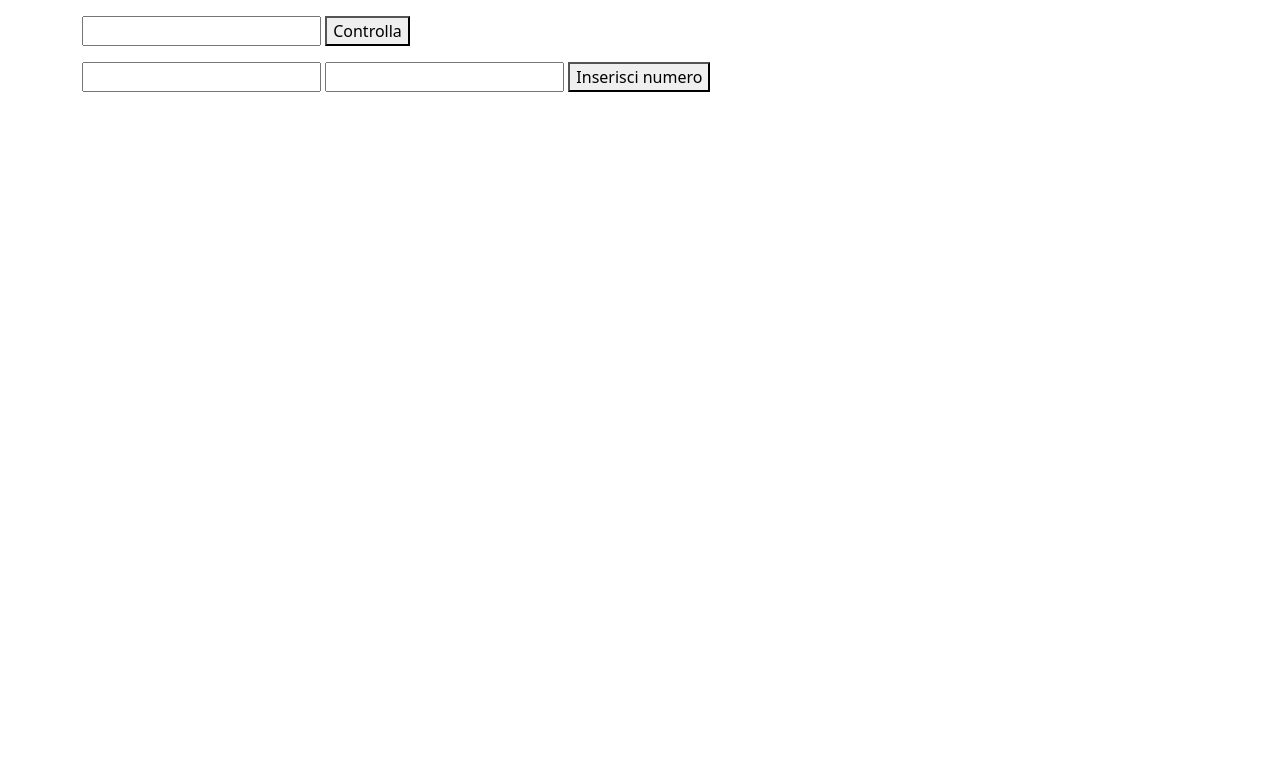
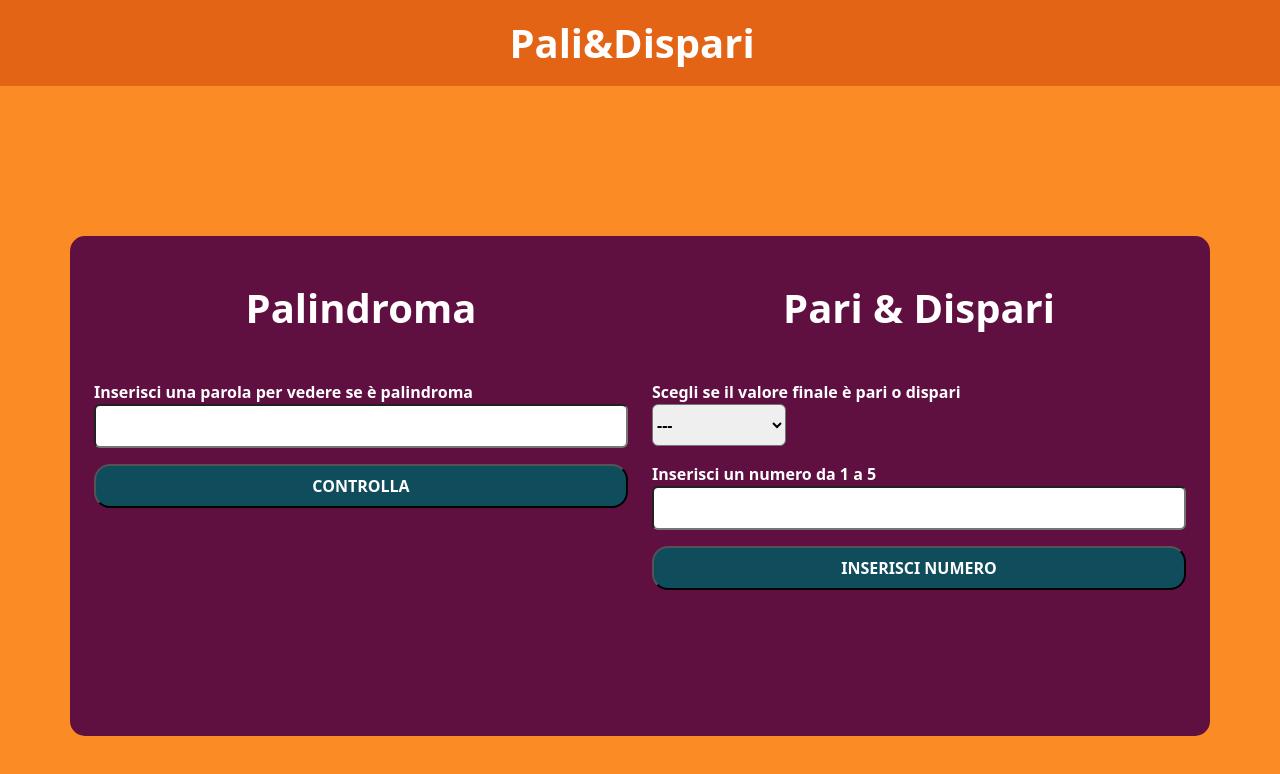
Before and after one commit to MartinelliFabio/js-paliedispari, a plain HTML site: page index.html in a window 1280 px wide. Drawn offline with nearby package versions, Linux system fonts and the light colour scheme.

Commit message:
added style to the page

```diff
--- a/css/style.css
+++ b/css/style.css
@@ -0,0 +1,35 @@
+:root {
+    --orange: #e36414;
+    --light-orange: #fb8b24;
+    --dark-red: #9a031e;
+    --blue: #0f4c5c;
+    --light-blue: #006d77;
+    --purple: #5f0f40;
+}
+
+.my-text-blue {
+    color: var(--light-blue);
+}
+
+nav {
+    background-color: var(--orange);
+}
+
+body {
+    background-color: var(--light-orange);
+}
+
+.container-form {
+    height: 500px;
+    background-color: var(--purple);
+    border-radius: 15px;
+    margin-top: 150px;
+}
+
+button {
+    background-color: var(--blue);
+}
+
+button:hover {
+    background-color: var(--light-blue);
+}
--- a/index.html
+++ b/index.html
@@ -5,26 +5,56 @@
     <meta http-equiv="X-UA-Compatible" content="IE=edge">
     <meta name="viewport" content="width=device-width, initial-scale=1.0">
     <link href="https://cdn.jsdelivr.net/npm/bootstrap@5.2.2/dist/css/bootstrap.min.css" rel="stylesheet" integrity="sha384-Zenh87qX5JnK2Jl0vWa8Ck2rdkQ2Bzep5IDxbcnCeuOxjzrPF/et3URy9Bv1WTRi" crossorigin="anonymous">
+    <!-- JavaScript -->
     <script src="./js/libreria.js"></script>
+    <!-- CSS -->
     <link rel="stylesheet" href="./css/style.css">
     <title>Pali e Dispari</title>
 </head>
 <body>
 
-<div class="container container-parola mt-3">
-    <input type="text" id="parola" name="parola">
-    <button id="controlla">Controlla</button>
-    <p id="output-parola" class="fw-bold"></p>
-</div>
+<header>
 
-<div class="container container-number mt-3">
-    <input type="text" name="numero" id="pari-dispari">
-    <input type="number" id="input-numero">
-    <button id="check">Inserisci numero</button>
-    <p id="output-numero" class="fw-bold"></p>
-</div>
+    <!-- Navbar -->
+<nav class="navbar">
+    <div class="container justify-content-center">
+        <a class="navbar-brand fs-1 fw-bold text-white" href="#"><span>Pali&Dispari</span></a>
+    </div>
+</nav>
+
+</header>
 
 
+<main>
+    <div class="container text-center container-form d-flex flex-row text-white d-flex ">
+
+        <div class="container container-parola mt-5 d-flex flex-column">
+            <h2 class="mb-5 fw-bold fs-1">Palindroma</h2>
+            <label class="text-start fw-bold">Inserisci una parola per vedere se è palindroma</label>
+            <input type="text" id="parola" name="parola" class="mb-3 py-2 rounded-2">
+            <button id="controlla" class="text-uppercase text-white fw-bold py-2 rounded-4">Controlla</button>
+            <p id="output-parola" class="fw-bold fs-5"></p>
+        </div>
+
+        <div class="container container-number mt-5 d-flex flex-column">
+            <h2 class="mb-5 fw-bold fs-1">Pari & Dispari</h2>
+            <label class="text-start fw-bold">Scegli se il valore finale è pari o dispari</label>
+            <select type="text" name="numero" id="pari-dispari" class="mb-3 w-25 py-2 fw-bold rounded-2">
+                <option value="vuoto">---</option>
+                <option value="pari">Pari</option>
+                <option value="dispari">Dispari</option>
+            </select>
+            <label class="text-start fw-bold">Inserisci un numero da 1 a 5</label>
+            <input type="number" id="input-numero" class="mb-3 py-2 rounded-2">
+            <button id="check" class="text-uppercase text-white fw-bold py-2 rounded-4">Inserisci numero</button>
+            <p id="output-numero" class="fw-bold fs-5 "></p>
+        </div>
+    </div>
+</main>
+
+
+
+<!-- JavaScript -->
 <script src="./js/script.js">
 
 </script>
--- a/js/script.js
+++ b/js/script.js
@@ -68,7 +68,7 @@ checkButton.addEventListener('click', function(){
     } removeFirstNotification();
 
     // Istruzione if per verificare se l'utente ha inserito correttamente un numero da 1 a 5
-    if(inputUtente < 0 || inputUtente > 5) {
+    if(inputUtente < 0 || inputUtente > 5 || !inputUtente) {
         risultatoNumber.innerHTML = '';
         const divAlert = notificationError('Devi inserire un numero da 1 a 5!');
         containerNumber.prepend(divAlert);
@@ -82,11 +82,11 @@ checkButton.addEventListener('click', function(){
 
     // Istruzione if per verificare chi ha vinto tra l'utente o il computer
     if(isEven(sommaTotale) && sceltaPariDispari == pari) {
-        risultatoNumber.innerHTML = 'Ha vinto l\'utente\'';
+        risultatoNumber.innerHTML = "Il numero dell'utente è: " + inputUtente + '<br>' + 'Il numero del computer è: ' + numeroComputer + '<br>' + 'La somma dei due numeri è: ' + sommaTotale + '<br>' + "Ha vinto l'utente";
     } else if(!isEven(sommaTotale) && sceltaPariDispari == dispari) {
-        risultatoNumber.innerHTML = "Ha vinto l'utente";
+        risultatoNumber.innerHTML = "Il numero dell'utente è: " + inputUtente + '<br>' + 'Il numero del computer è: ' + numeroComputer + '<br>' + 'La somma dei due numeri è: ' + sommaTotale + '<br>' + "Ha vinto l'utente";
     } else {
-        risultatoNumber.innerHTML = 'Ha vinto il computer';
+        risultatoNumber.innerHTML = "Il numero dell'utente è: " + inputUtente + '<br>' + 'Il numero del computer è: ' + numeroComputer + '<br>' + 'La somma dei due numeri è: ' + sommaTotale + '<br>' + 'Ha vinto il computer';
         // Svuoto gli input dopo che il computer ha vinto
         inputNumberHTML.value = '';
         sceltaHTMl.value = '';
```
